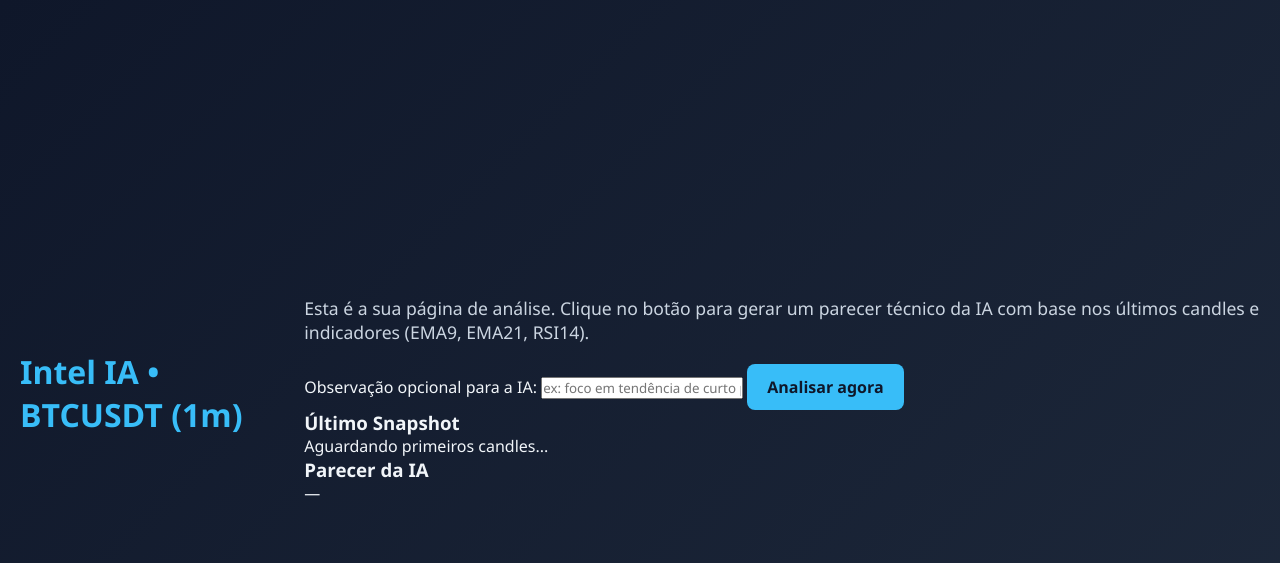
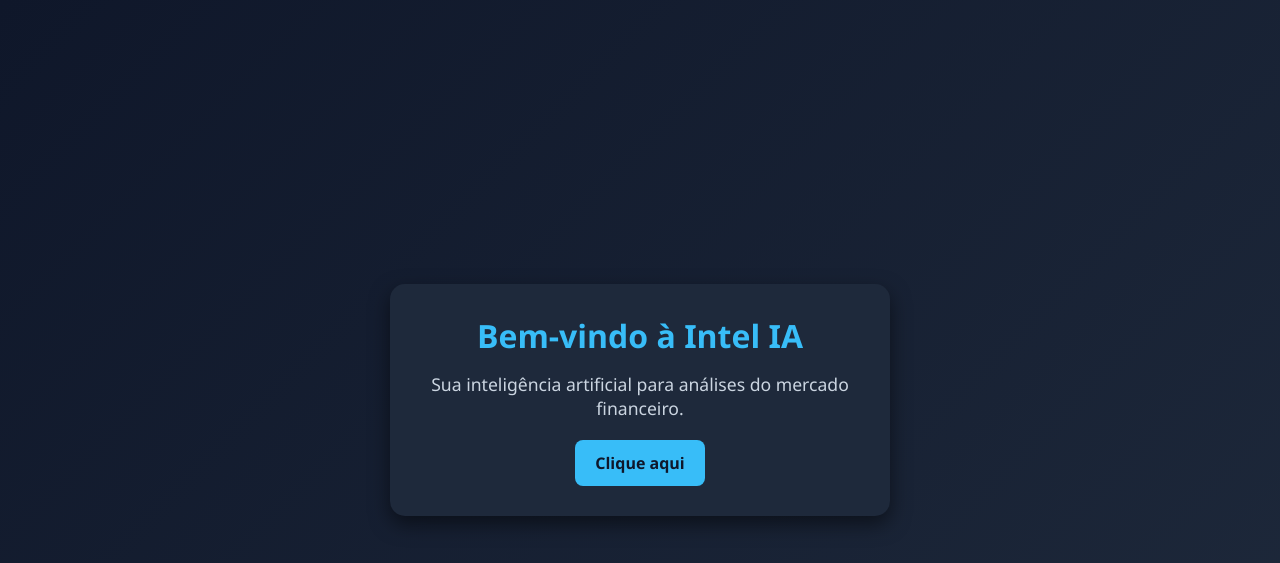
Before and after one commit to gabrielmaguim073-a11y/Intel-IA, a Flask app: page / in a window 1280 px wide. Shown: the top 563 px of the page. Run offline with Flask 3, Linux system fonts and the light colour scheme; data that the repository does not hold is empty.

Commit message:
Update index.html

```diff
--- a/templates/index.html
+++ b/templates/index.html
@@ -1,36 +1,17 @@
 <!DOCTYPE html>
 <html lang="pt-BR">
 <head>
-  <meta charset="UTF-8" />
-  <meta name="viewport" content="width=device-width,initial-scale=1.0" />
-  <title>Intel IA • Análise em Tempo Real</title>
-  <link rel="stylesheet" href="{{ url_for('static', filename='style/style.css') }}">
+    <meta charset="UTF-8">
+    <meta name="viewport" content="width=device-width, initial-scale=1.0">
+    <title>Intel IA</title>
+    <!-- Link para o CSS -->
+    <link rel="stylesheet" href="{{ url_for('static', filename='style/style.css') }}">
 </head>
 <body>
-  <header>
-    <h1>Intel IA • {{ symbol }} ({{ interval }})</h1>
-  </header>
-
-  <main>
-    <p>Esta é a sua página de análise. Clique no botão para gerar um parecer técnico da IA com base nos últimos candles e indicadores (EMA9, EMA21, RSI14).</p>
-
-    <div class="panel">
-      <label for="nota">Observação opcional para a IA:</label>
-      <input id="nota" type="text" placeholder="ex: foco em tendência de curto prazo" />
-      <button id="analisar">Analisar agora</button>
+    <div class="container">
+        <h1>Bem-vindo à Intel IA</h1>
+        <p>Sua inteligência artificial para análises do mercado financeiro.</p>
+        <button onclick="alert('Função de teste funcionando!')">Clique aqui</button>
     </div>
-
-    <div class="panel">
-      <h3>Último Snapshot</h3>
-      <div id="snapshot">Carregando dados...</div>
-    </div>
-
-    <div class="panel">
-      <h3>Parecer da IA</h3>
-      <pre id="resultado">—</pre>
-    </div>
-  </main>
-
-  <script src="{{ url_for('static', filename='js/app.js') }}"></script>
 </body>
 </html>
```
